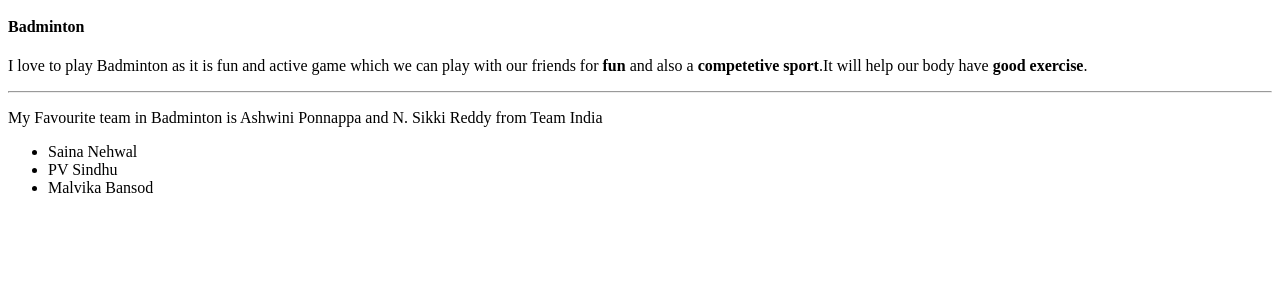
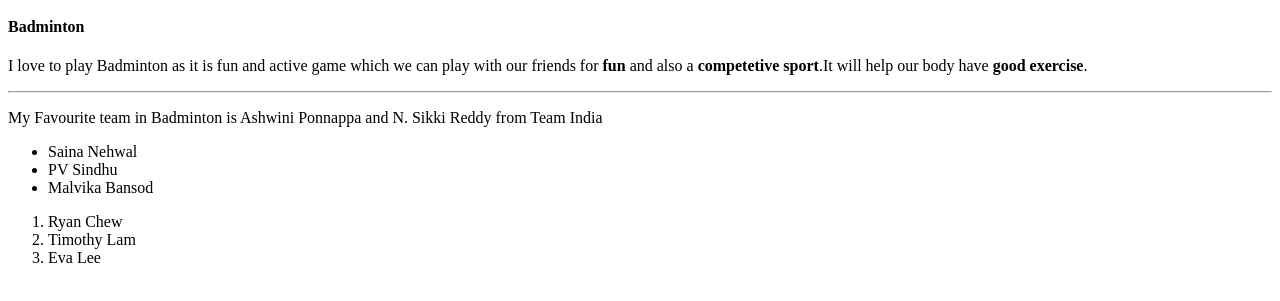
Before and after one commit to 44-563-Web-Apps-S23/44563-webapps-assignment-3-Pravallika-Mummadi, a plain HTML site: page index.html in a window 1280 px wide. Shown: the part 119-420 px from the top of the page. Drawn offline with Linux system fonts and the light colour scheme.

Commit message:
Update index.html

```diff
--- a/index.html
+++ b/index.html
@@ -28,5 +28,10 @@ my life is less dramatic.I love to travel a lot and explore adventurous things ,
   <li>Malvika Bansod</li>
 </ul>
 
+<ol>
+  <li>Ryan Chew</li>
+  <li>Timothy Lam</li>
+  <li>Eva Lee</li>
+</ol>
 </body>
 </html>
```
